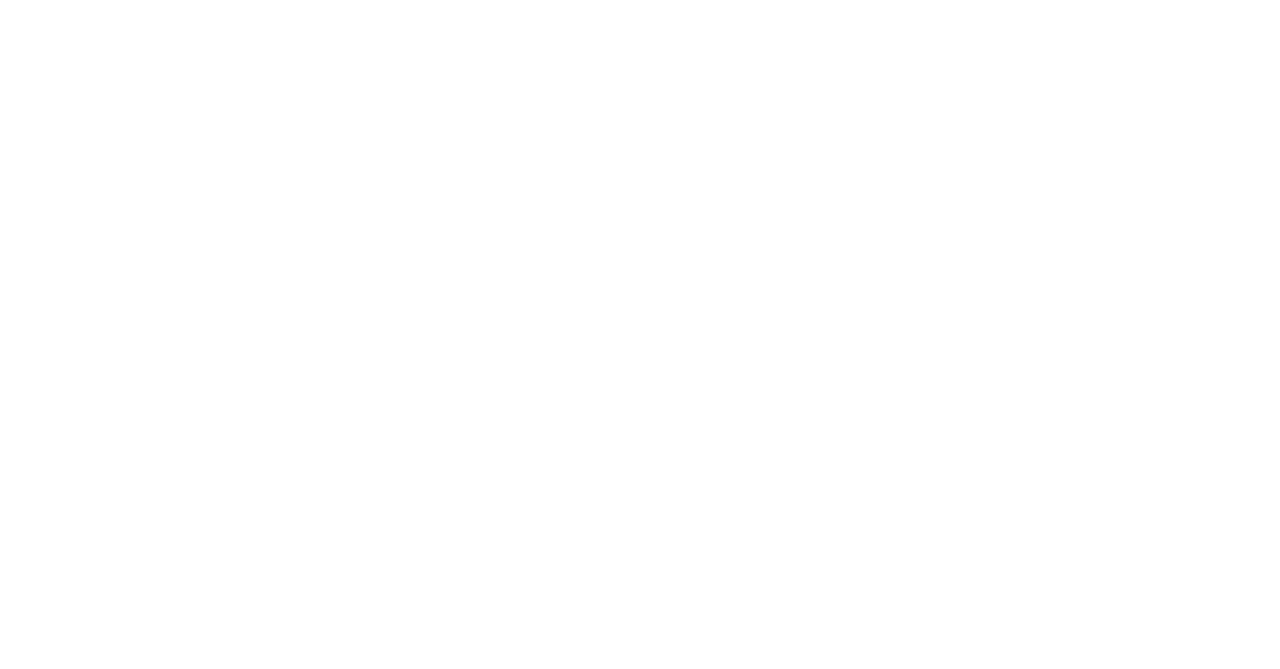
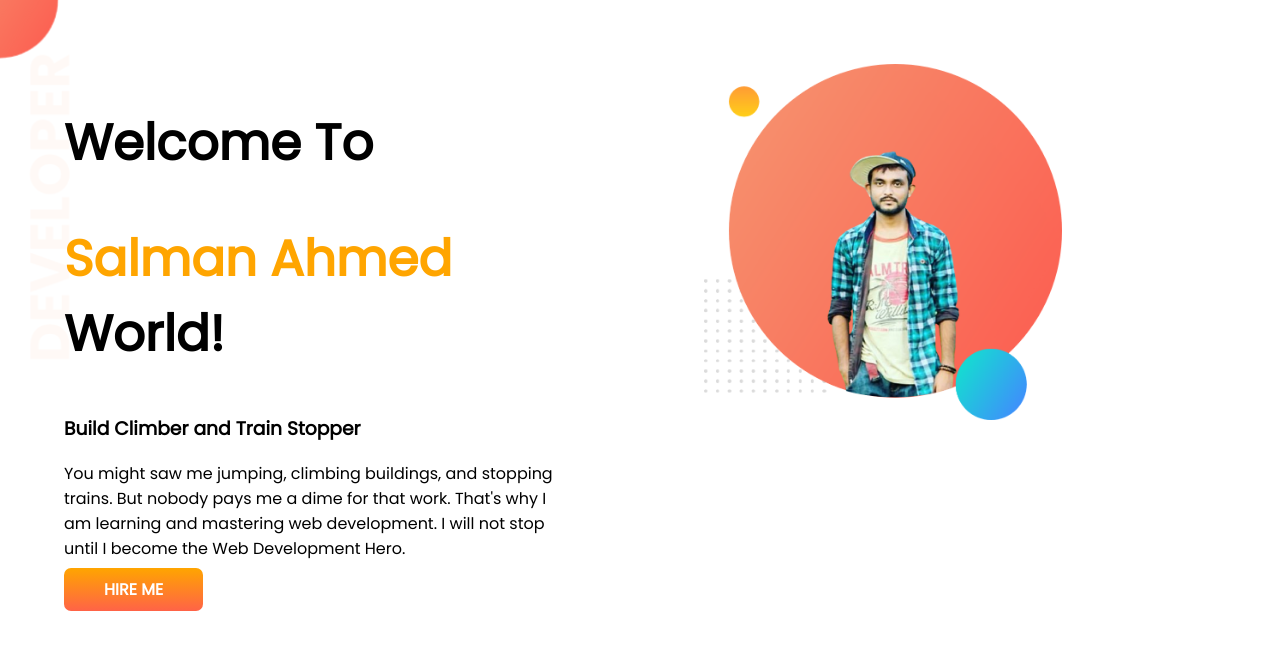
Before and after one commit to salmanahmed643/dev_portfolio, a plain HTML site: page index.html in a window 1280 px wide. Drawn offline with Linux system fonts and the light colour scheme.

Commit message:
secton one done

```diff
--- a/css/style.css
+++ b/css/style.css
@@ -1,3 +1,35 @@
 body {
     font-family: 'Poppins', sans-serif;
+    margin: 0;
 }
+
+h1 {
+    font-size: 50px;
+}
+
+.color-orange {
+    color: orange;
+}
+section {
+    display: flex;
+}
+.half_width {
+    width: 50%;
+    padding: 5%;
+}
+.half_width img {
+    width: 70%;
+}
+
+.link_button {
+    text-decoration: none;
+    background-image: linear-gradient(orange, tomato);
+    color: #fff;
+    font-weight: 700;
+    border-radius: 7px;
+    padding: 10px 40px;
+}
+
+.top_banner {
+    background: url(../images/top-banner.png) no-repeat;
+}
--- a/index.html
+++ b/index.html
@@ -11,8 +11,18 @@
     <link rel="stylesheet" href="css/style.css">
 </head>
 <body>
+    <section class="top_banner">
+        <div class="half_width">
+            <h1> Welcome To </h1>
+            <h1> <span class="color-orange"> Salman Ahmed </span> World! </h1>
+            <h3> Build Climber and Train Stopper </h3>
+            <p> You might saw me jumping, climbing buildings, and stopping trains. But nobody pays me a dime for that work. That's why I am learning and mastering web development. I will not stop until I become the Web Development Hero. </p>
+            <a href="google.com" target="_blank" class="link_button"> HIRE ME </a>
+        </div>
 
-
-
+        <div class="half_width">
+            <img src="images/my-pic.png" alt="">
+        </div>
+    </section>
 </body>
 </html>
```
Also changed, not shown: images/dream-bg.png (added), images/exp-bg.png (added), images/my-bg.png (added), images/my-bg2.png (added), images/my-pic.png (added), images/top-banner.png (added).
